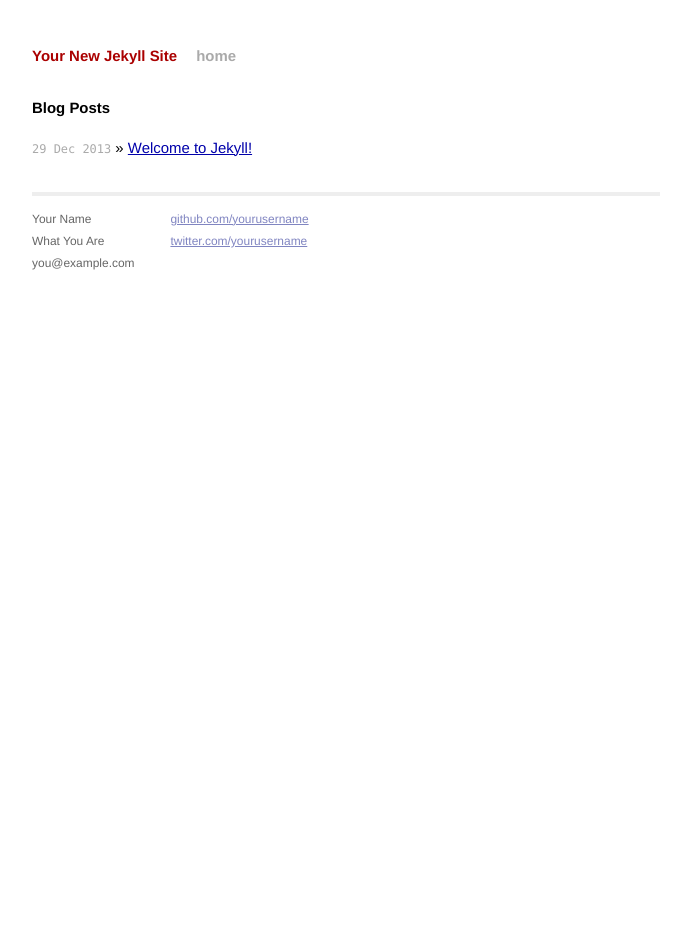
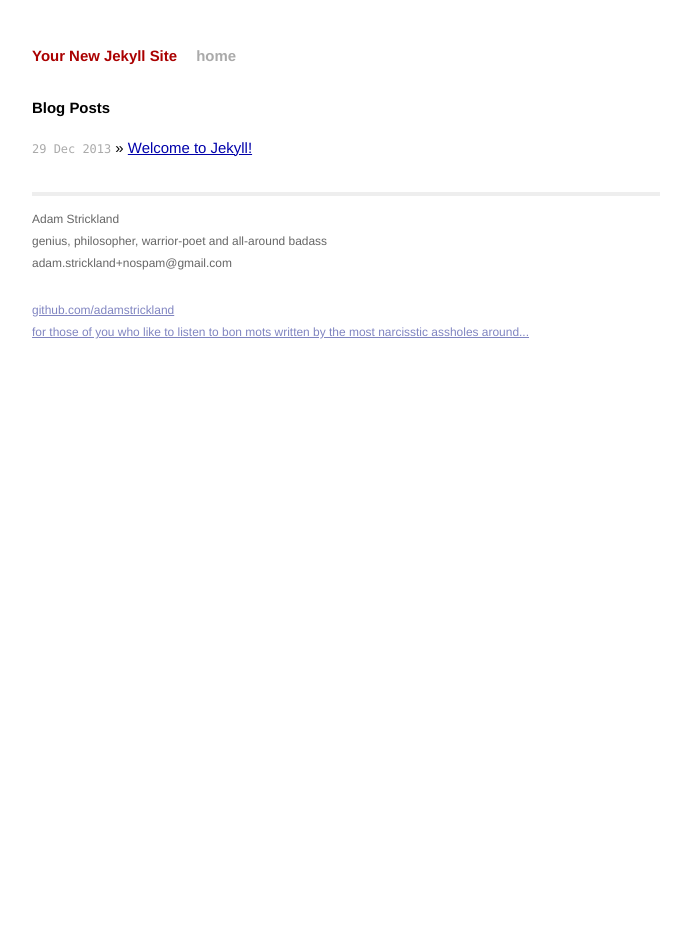
Before and after one commit to adamstrickland/adamstrickland.github.io, a Jekyll site: the page built from index.html, in a window 1280 px wide. Shown: the whole page, without its empty margins (294-985 px from the left). Built offline with Jekyll 4.4.1, drawn with Linux system fonts in a browser that asks for light colours; Markdown is read by kramdown in place of the engine named in the settings.

Commit message:
making friends

```diff
--- a/_layouts/default.html
+++ b/_layouts/default.html
@@ -26,15 +26,15 @@
           <div class="footer">
             <div class="contact">
               <p>
-                Your Name<br />
-                What You Are<br />
-                you@example.com
+                Adam Strickland<br/>
+                genius, philosopher, warrior-poet and all-around badass<br />
+                adam.strickland+nospam@gmail.com
               </p>
             </div>
             <div class="contact">
               <p>
-                <a href="https://github.com/yourusername">github.com/yourusername</a><br />
-                <a href="https://twitter.com/yourusername">twitter.com/yourusername</a><br />
+                <a href="https://github.com/adamstrickland">github.com/adamstrickland</a><br />
+                <a href="https://twitter.com/adamstrickland">for those of you who like to listen to bon mots written by the most narcisstic assholes around...</a><br/>
               </p>
             </div>
           </div>
--- a/index.html
+++ b/index.html
@@ -1,6 +1,6 @@
 ---
 layout: default
-title: Your New Jekyll Site
+title: _fractal_rabbit_
 ---
 
 <div id="home">
```
